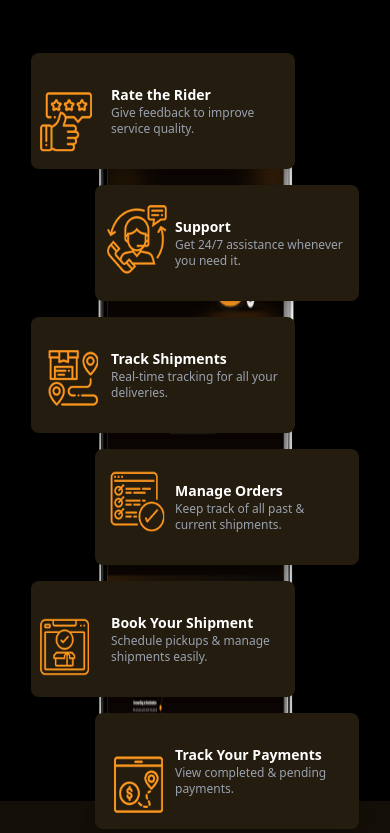
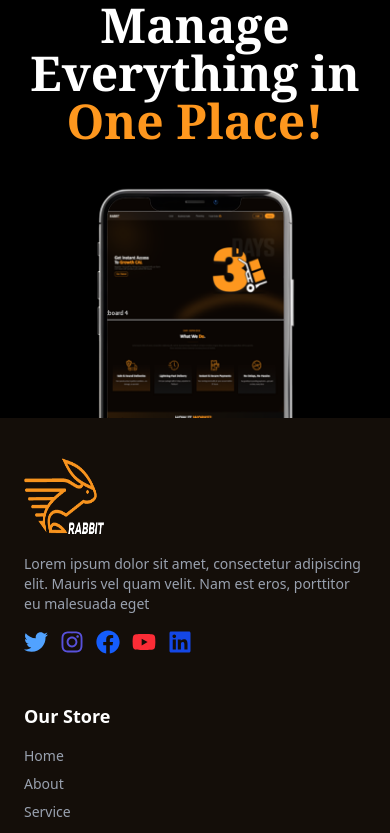
Before and after one commit to UsmanDevelop/CT-Project, a React (Vite) app: page / in a window 390 px wide. Shown: the part 4500-5333 px from the top of the page. Built offline with nearby package versions, Linux system fonts and the light colour scheme.

Commit message:
Added Routes

```diff
--- a/src/App.jsx
+++ b/src/App.jsx
@@ -29,7 +29,10 @@ function App() {
         <div className='h-contain'>
           <Partners />
         </div>
+        <div className=' top-[-15rem] relative h-fit'>
+
         <Footer />
+        </div>
       </div>
     </>
   )
--- a/src/Components/ManageEverything.jsx
+++ b/src/Components/ManageEverything.jsx
@@ -22,20 +22,20 @@ function ManageEverything() {
 
   return (
     <>
-    <div className=' w-full h-full pt-250 flex flex-col align-bottom justify-center items-center h-contain'>
+    <div className=' w-full flex flex-col align-bottom justify-center items-center h-[90%] mt-[200px]'>
 
-    <div className="text-center text-5xl items-center font-extrabold font-serif mb-6 w-contain h-30 ">
+    <div className="text-center text-5xl items-center font-extrabold font-serif w-contain h-30 ">
         Manage Everything in <span className="text-[#fe971e]">One Place!</span>
     </div>
-    <div className='items-center h-'>
-      <img className='h-300 w-250' src={mobilemockup}/>
+    <div className='items-center relative '>
+      <img className='w-150' src={mobilemockup}/>
     </div>
 
         {/* Floating Cards */}
         {cards.map((card, index) => (
           <div
             key={index}
-            className={`relative bg-[#241c0f] shadow-lg p-4 rounded-lg w-66 md:w-64 lg:w-92 flex items-center gap-3 ${card.position} transition-all`}
+            className={`absolute bg-[#241c0f] shadow-lg p-4 rounded-lg w-66 md:w-64 lg:w-92 flex items-center gap-3 ${card.position} transition-all`}
           >
 
             {/* Icon Placeholder (Replace with actual icons/images if needed) */}
--- a/src/Components/NavBar.jsx
+++ b/src/Components/NavBar.jsx
@@ -1,5 +1,5 @@
 import React from 'react'
-
+import {NavLink} from 'react-router-dom'
 
 function NavBar() {
     return (
@@ -9,12 +9,12 @@ function NavBar() {
         RABBIT<span className="text-[#fe971e]">.</span>
       </div>
       <div className="hidden md:flex space-x-6">
-        <a href="#" className="hover:text-[#fe971e]">COD</a>
-        <a href="#" className="hover:text-[#fe971e]">Business Suite</a>
-        <a href="#" className="hover:text-[#fe971e]">Financing</a>
-        <a href="#" className="hover:text-[#fe971e] flex items-center">
+        <NavLink to='/cod' className="hover:text-[#fe971e]">COD</NavLink>
+        <NavLink to='' className="hover:text-[#fe971e]">Business Suite</NavLink>
+        <NavLink to='' className="hover:text-[#fe971e]">Financing</NavLink>
+        <NavLink to='' className="hover:text-[#fe971e] flex items-center">
           Track Order <span className="ml-1">🚚</span>
-        </a>
+        </NavLink>
       </div>
       <div className="space-x-4">
         <button className="border-2 cursor-pointer border-[#fe971e] text-[#fe971e] px-4 py-1 rounded-2xl hover:bg-[#fe971e] hover:text-white transition">
--- /dev/null
+++ b/src/Pages/COD.jsx
@@ -0,0 +1,11 @@
+import React from 'react'
+
+function COD() {
+  return (
+    <div>
+      THIS IS COD PAGE
+    </div>
+  )
+}
+
+export default COD
--- a/src/Pages/Footer.jsx
+++ b/src/Pages/Footer.jsx
@@ -10,7 +10,7 @@ import footerLogo from './../assets/Home/Footer/footerLogo.png'
 
 function Footer() {
   return (
-    <footer className="bg-[#140e09] text-gray-300 text-sm w-full mt-100">
+    <footer className="bg-[#140e09] text-gray-300 text-sm w-full">
       <div className="container mx-auto px-6 py-10 grid grid-cols-1 sm:grid-cols-2 md:grid-cols-3 gap-8 md:pl-56">
 
         <div className='flex justify-center align-bottom flex-col'>
--- a/src/Pages/Partners.jsx
+++ b/src/Pages/Partners.jsx
@@ -55,7 +55,7 @@ function Partners() {
 
         </Marquee>
       </div>
-      <div className='h-150'>
+      <div>
 
       <ManageEverything/>
       </div>
--- a/src/main.jsx
+++ b/src/main.jsx
@@ -2,13 +2,17 @@ import { StrictMode } from 'react'
 import { createRoot } from 'react-dom/client'
 import './index.css'
 import App from './App.jsx'
-import { BrowserRouter } from 'react-router-dom'
+import COD from './Pages/COD.jsx'
+import { BrowserRouter, Routes, Route } from 'react-router-dom'
 
 
 createRoot(document.getElementById('root')).render(
   <StrictMode>
     <BrowserRouter>
-      <App />
+      <Routes>
+        <Route path='/' element=<App /> />
+        <Route path='/cod' element=<COD /> />
+      </Routes>
     </BrowserRouter>
   </StrictMode>,
 )
```
